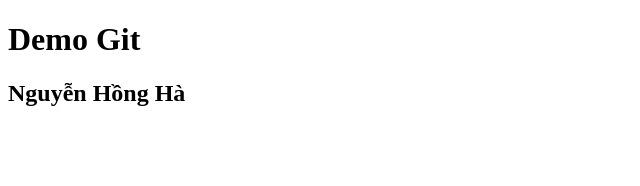
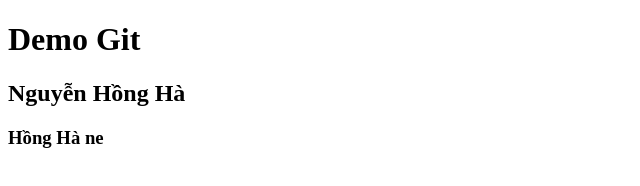
Before and after one commit to Ha1910/BaiTap_Demo_Git, a plain HTML site: page index.html in a window 1280 px wide. Shown: the whole page, without its empty margins (0-640 px from the left). Drawn offline with Linux system fonts and the light colour scheme.

Commit message:
update index.html
Phần này là phần mô tả

```diff
--- a/index.html
+++ b/index.html
@@ -8,5 +8,6 @@
   <body>
     <h1>Demo Git</h1>
     <h2>Nguyễn Hồng Hà</h2>
+    <h3>Hồng Hà ne</h3>
   </body>
 </html>
```
